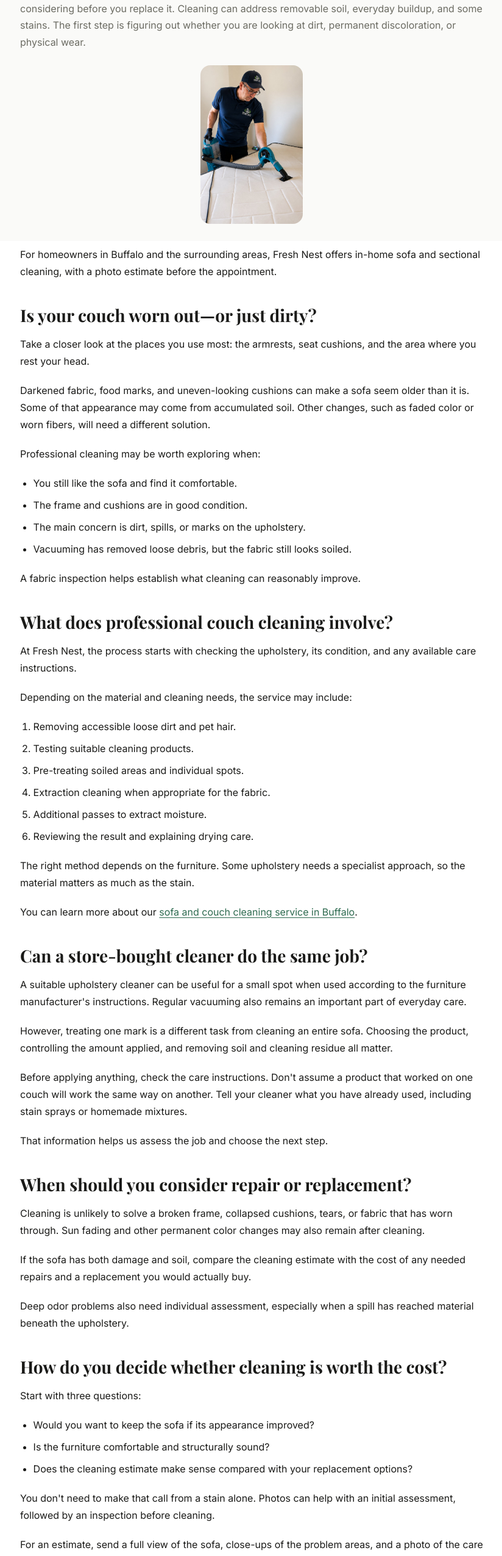
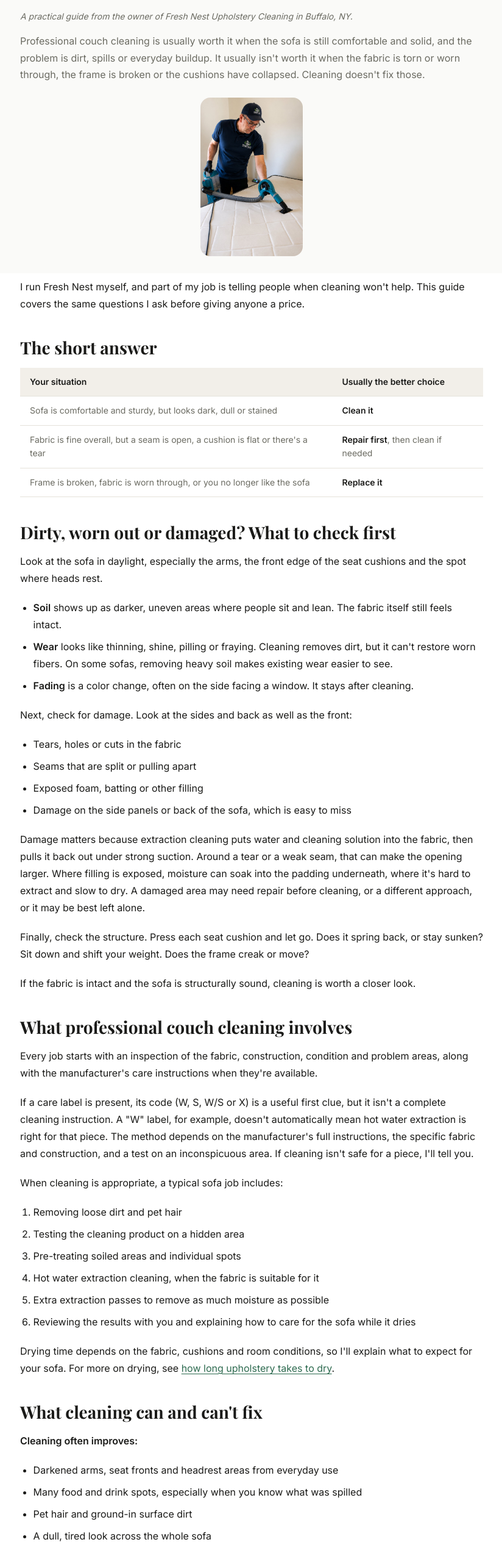
Before and after one commit to freshnestbuffalo/freshnestbuffalo, an Astro site: page /tips/is-professional-couch-cleaning-worth-it in a window 1280 px wide. Shown: the part 240-2791 px from the top of the page at 61% size, without its empty margins (227-1051 px from the left). Built offline with nearby package versions, Linux system fonts and the light colour scheme; Astro itself is replaced by a stand-in of ours.

Commit message:
Update couch cleaning article with improved content and SEO

```diff
--- a/src/pages/tips/is-professional-couch-cleaning-worth-it.astro
+++ b/src/pages/tips/is-professional-couch-cleaning-worth-it.astro
@@ -5,18 +5,19 @@ import Cta from '../../components/Cta.astro';
 
 <Layout
   title="Is Professional Couch Cleaning Worth It? | Fresh Nest"
-  description="Is your couch dirty or worn out? Learn when professional cleaning makes sense, when to replace it, and how to get a Fresh Nest estimate in Buffalo."
+  description="Not sure whether to clean, repair or replace your couch? A Buffalo upholstery cleaner explains what cleaning can fix, what it can't, and what it costs."
   canonical="https://freshnestbuffalo.com/tips/is-professional-couch-cleaning-worth-it"
 >
   <section id="article-hero" class="bg-tint">
     <div class="article-intro">
       <a href="/tips" class="tips-back-link">&larr; Back to Cleaning Tips</a>
       <p class="eyebrow">Cleaning Tips</p>
-      <h1 class="sec-title">Is Professional Couch Cleaning Worth It? When to Clean vs. Replace Your Sofa</h1>
-      <p class="sec-sub">If your sofa is still comfortable and sturdy but looks dirty, professional couch cleaning is worth considering before you replace it. Cleaning can address removable soil, everyday buildup, and some stains. The first step is figuring out whether you are looking at dirt, permanent discoloration, or physical wear.</p>
+      <h1 class="sec-title">Is Professional Couch Cleaning Worth It? When to Clean, Repair or Replace Your Sofa</h1>
+      <p class="article-byline">A practical guide from the owner of Fresh Nest Upholstery Cleaning in Buffalo, NY.</p>
+      <p class="sec-sub">Professional couch cleaning is usually worth it when the sofa is still comfortable and solid, and the problem is dirt, spills or everyday buildup. It usually isn't worth it when the fabric is torn or worn through, the frame is broken or the cushions have collapsed. Cleaning doesn't fix those.</p>
       <img
         src="/images/owner.png"
-        alt="Fresh Nest technician performing professional upholstery extraction cleaning in Buffalo, NY"
+        alt="Fresh Nest owner personally performing professional upholstery cleaning in Buffalo, NY"
         class="article-hero-img"
         width="1006"
         height="1563"
@@ -26,83 +27,146 @@ import Cta from '../../components/Cta.astro';
 
   <section id="article-body" class="bg-white">
     <div class="article-content">
-      <p>For homeowners in Buffalo and the surrounding areas, Fresh Nest offers in-home sofa and sectional cleaning, with a photo estimate before the appointment.</p>
+      <p>I run Fresh Nest myself, and part of my job is telling people when cleaning won't help. This guide covers the same questions I ask before giving anyone a price.</p>
 
-      <h2>Is your couch worn out—or just dirty?</h2>
+      <h2>The short answer</h2>
 
-      <p>Take a closer look at the places you use most: the armrests, seat cushions, and the area where you rest your head.</p>
+      <table>
+        <thead>
+          <tr>
+            <th scope="col">Your situation</th>
+            <th scope="col">Usually the better choice</th>
+          </tr>
+        </thead>
+        <tbody>
+          <tr>
+            <td>Sofa is comfortable and sturdy, but looks dark, dull or stained</td>
+            <td><strong>Clean it</strong></td>
+          </tr>
+          <tr>
+            <td>Fabric is fine overall, but a seam is open, a cushion is flat or there's a tear</td>
+            <td><strong>Repair first</strong>, then clean if needed</td>
+          </tr>
+          <tr>
+            <td>Frame is broken, fabric is worn through, or you no longer like the sofa</td>
+            <td><strong>Replace it</strong></td>
+          </tr>
+        </tbody>
+      </table>
 
-      <p>Darkened fabric, food marks, and uneven-looking cushions can make a sofa seem older than it is. Some of that appearance may come from accumulated soil. Other changes, such as faded color or worn fibers, will need a different solution.</p>
+      <h2>Dirty, worn out or damaged? What to check first</h2>
 
-      <p>Professional cleaning may be worth exploring when:</p>
+      <p>Look at the sofa in daylight, especially the arms, the front edge of the seat cushions and the spot where heads rest.</p>
 
       <ul>
-        <li>You still like the sofa and find it comfortable.</li>
-        <li>The frame and cushions are in good condition.</li>
-        <li>The main concern is dirt, spills, or marks on the upholstery.</li>
-        <li>Vacuuming has removed loose debris, but the fabric still looks soiled.</li>
+        <li><strong>Soil</strong> shows up as darker, uneven areas where people sit and lean. The fabric itself still feels intact.</li>
+        <li><strong>Wear</strong> looks like thinning, shine, pilling or fraying. Cleaning removes dirt, but it can't restore worn fibers. On some sofas, removing heavy soil makes existing wear easier to see.</li>
+        <li><strong>Fading</strong> is a color change, often on the side facing a window. It stays after cleaning.</li>
       </ul>
 
-      <p>A fabric inspection helps establish what cleaning can reasonably improve.</p>
+      <p>Next, check for damage. Look at the sides and back as well as the front:</p>
 
-      <h2>What does professional couch cleaning involve?</h2>
+      <ul>
+        <li>Tears, holes or cuts in the fabric</li>
+        <li>Seams that are split or pulling apart</li>
+        <li>Exposed foam, batting or other filling</li>
+        <li>Damage on the side panels or back of the sofa, which is easy to miss</li>
+      </ul>
 
-      <p>At Fresh Nest, the process starts with checking the upholstery, its condition, and any available care instructions.</p>
+      <p>Damage matters because extraction cleaning puts water and cleaning solution into the fabric, then pulls it back out under strong suction. Around a tear or a weak seam, that can make the opening larger. Where filling is exposed, moisture can soak into the padding underneath, where it's hard to extract and slow to dry. A damaged area may need repair before cleaning, or a different approach, or it may be best left alone.</p>
 
-      <p>Depending on the material and cleaning needs, the service may include:</p>
+      <p>Finally, check the structure. Press each seat cushion and let go. Does it spring back, or stay sunken? Sit down and shift your weight. Does the frame creak or move?</p>
+
+      <p>If the fabric is intact and the sofa is structurally sound, cleaning is worth a closer look.</p>
+
+      <h2>What professional couch cleaning involves</h2>
+
+      <p>Every job starts with an inspection of the fabric, construction, condition and problem areas, along with the manufacturer's care instructions when they're available.</p>
+
+      <p>If a care label is present, its code (W, S, W/S or X) is a useful first clue, but it isn't a complete cleaning instruction. A "W" label, for example, doesn't automatically mean hot water extraction is right for that piece. The method depends on the manufacturer's full instructions, the specific fabric and construction, and a test on an inconspicuous area. If cleaning isn't safe for a piece, I'll tell you.</p>
+
+      <p>When cleaning is appropriate, a typical sofa job includes:</p>
 
       <ol>
-        <li>Removing accessible loose dirt and pet hair.</li>
-        <li>Testing suitable cleaning products.</li>
-        <li>Pre-treating soiled areas and individual spots.</li>
-        <li>Extraction cleaning when appropriate for the fabric.</li>
-        <li>Additional passes to extract moisture.</li>
-        <li>Reviewing the result and explaining drying care.</li>
+        <li>Removing loose dirt and pet hair</li>
+        <li>Testing the cleaning product on a hidden area</li>
+        <li>Pre-treating soiled areas and individual spots</li>
+        <li>Hot water extraction cleaning, when the fabric is suitable for it</li>
+        <li>Extra extraction passes to remove as much moisture as possible</li>
+        <li>Reviewing the results with you and explaining how to care for the sofa while it dries</li>
       </ol>
 
-      <p>The right method depends on the furniture. Some upholstery needs a specialist approach, so the material matters as much as the stain.</p>
+      <p>Drying time depends on the fabric, cushions and room conditions, so I'll explain what to expect for your sofa. For more on drying, see <a href="/tips/how-long-does-upholstery-take-to-dry">how long upholstery takes to dry</a>.</p>
 
-      <p>You can learn more about our <a href="/sofa-cleaning-buffalo-ny">sofa and couch cleaning service in Buffalo</a>.</p>
+      <h2>What cleaning can and can't fix</h2>
+
+      <p><strong>Cleaning often improves:</strong></p>
+
+      <ul>
+        <li>Darkened arms, seat fronts and headrest areas from everyday use</li>
+        <li>Many food and drink spots, especially when you know what was spilled</li>
+        <li>Pet hair and ground-in surface dirt</li>
+        <li>A dull, tired look across the whole sofa</li>
+      </ul>
+
+      <p><strong>Cleaning may not fully remove:</strong></p>
+
+      <ul>
+        <li>Old stains that have set over time</li>
+        <li>Dye transfer, bleach spots and other color damage</li>
+        <li>Rings or marks left by an earlier cleaning attempt</li>
+        <li>Odors, especially when urine or another liquid has soaked into the cushion or frame. I'll assess an odor problem honestly, but I can't promise complete odor removal.</li>
+      </ul>
+
+      <p><strong>Cleaning won't fix:</strong></p>
+
+      <ul>
+        <li>Tears, holes, split seams or worn-through fabric</li>
+        <li>Collapsed cushions or a broken frame</li>
+        <li>Sun fading</li>
+      </ul>
+
+      <p>If your sofa has both damage and dirt, compare the cleaning estimate and a repair quote with the cost of replacement. A well-built sofa can be worth repairing and cleaning. A worn-out one usually isn't.</p>
 
       <h2>Can a store-bought cleaner do the same job?</h2>
 
-      <p>A suitable upholstery cleaner can be useful for a small spot when used according to the furniture manufacturer's instructions. Regular vacuuming also remains an important part of everyday care.</p>
+      <p>For a small, fresh spot, an upholstery cleaner used exactly as the product and furniture manufacturer direct can help. Regular vacuuming is part of normal care, too.</p>
 
-      <p>However, treating one mark is a different task from cleaning an entire sofa. Choosing the product, controlling the amount applied, and removing soil and cleaning residue all matter.</p>
+      <p>Cleaning an entire sofa is a different job. Too much liquid can soak into the cushion and leave rings or brown marks as it dries. Leftover product can attract dirt faster. And a product that worked on one couch may not be safe for another.</p>
 
-      <p>Before applying anything, check the care instructions. Don't assume a product that worked on one couch will work the same way on another. Tell your cleaner what you have already used, including stain sprays or homemade mixtures.</p>
+      <p>If you've already tried something (a store spray, a homemade mix or a rental machine), just let me know what you used. It's common, there's nothing to hide, and it helps me choose a safe approach.</p>
 
-      <p>That information helps us assess the job and choose the next step.</p>
+      <p>For fresh spills, start here: <a href="/tips/coffee-tea-juice-spill-on-couch">what to do after spilling coffee, tea or juice on your couch</a>.</p>
 
-      <h2>When should you consider repair or replacement?</h2>
+      <h2>Is cleaning worth the cost?</h2>
 
-      <p>Cleaning is unlikely to solve a broken frame, collapsed cushions, tears, or fabric that has worn through. Sun fading and other permanent color changes may also remain after cleaning.</p>
+      <p>Fresh Nest sofa cleaning starts at <strong>$89</strong>. The final price depends on size, construction, fabric, condition, stains and odors. <strong>Sectionals and other large pieces are priced individually from photos</strong>, and the starting price doesn't cover a typical large sectional.</p>
 
-      <p>If the sofa has both damage and soil, compare the cleaning estimate with the cost of any needed repairs and a replacement you would actually buy.</p>
+      <p>To decide, compare that estimate with what replacement would actually involve: a comparable new sofa, delivery and getting rid of the old one. Then ask yourself:</p>
 
-      <p>Deep odor problems also need individual assessment, especially when a spill has reached material beneath the upholstery.</p>
+      <ol>
+        <li><strong>Would you keep this sofa if it looked clean again?</strong></li>
+        <li><strong>Is it still comfortable and structurally sound?</strong></li>
+        <li><strong>Does the cleaning estimate make sense compared with replacing it?</strong></li>
+      </ol>
 
-      <h2>How do you decide whether cleaning is worth the cost?</h2>
+      <p>If the answer to all three is yes, cleaning is likely a good investment. If replacement makes more sense, I'll tell you that rather than recommend cleaning that won't solve the problem.</p>
 
-      <p>Start with three questions:</p>
+      <h2>How to get an estimate</h2>
+
+      <p>You don't need to know your fabric type, find a care label or move heavy furniture. Start with the short quote form. After submitting it, follow the instructions on the website to share a few photos:</p>
 
       <ul>
-        <li>Would you want to keep the sofa if its appearance improved?</li>
-        <li>Is the furniture comfortable and structurally sound?</li>
-        <li>Does the cleaning estimate make sense compared with your replacement options?</li>
+        <li>The whole sofa</li>
+        <li>Close-ups of the areas that bother you</li>
+        <li>Any damage you know about, such as tears, split seams or exposed filling</li>
       </ul>
 
-      <p>You don't need to make that call from a stain alone. Photos can help with an initial assessment, followed by an inspection before cleaning.</p>
+      <p>I'll review the photos, explain what cleaning can realistically improve, and give you a free estimate before anything is scheduled. The final inspection happens in person before any cleaning begins.</p>
 
-      <p>For an estimate, send a full view of the sofa, close-ups of the problem areas, and a photo of the care label if available. Mention any previous cleaning attempts and your location.</p>
+      <p>Fresh Nest is owner-operated and serves Buffalo, Amherst, Williamsville, Clarence, East Amherst, Cheektowaga, Lancaster, Tonawanda, West Seneca, Orchard Park and Depew.</p>
 
-      <h2>Get a sofa cleaning estimate from Fresh Nest</h2>
-
-      <p>Before replacing a sofa because of dirt or stains, let Fresh Nest help you assess it.</p>
-
-      <p>Fresh Nest Upholstery Cleaning provides owner-operated couch and sectional cleaning in Buffalo and surrounding communities, including Amherst, Williamsville, Clarence, East Amherst, Cheektowaga, Lancaster, Tonawanda, West Seneca, Orchard Park, and Depew.</p>
-
-      <p>Submit your details through our website, then send photos for a free estimate. We'll discuss the price, availability, and what may improve with cleaning.</p>
+      <p><em>Related: <a href="/tips/how-often-to-clean-your-couch">How often should you have your couch professionally cleaned?</a></em></p>
     </div>
   </section>
 
@@ -113,6 +177,7 @@ import Cta from '../../components/Cta.astro';
         { label: 'Get Your Free Sofa Cleaning Estimate', href: '/sofa-cleaning-buffalo-ny#quote', variant: 'primary' },
       ]}
     />
+    <p class="area-note">Questions first? Call <a href="tel:+17162046437">(716) 204-6437</a>.</p>
   </section>
 
   <section id="tips-footer-nav" class="bg-white">
@@ -150,6 +215,13 @@ import Cta from '../../components/Cta.astro';
   .article-intro {
     max-width: 760px;
     margin: 0 auto;
+  }
+  .article-byline {
+    font-size: 14px;
+    font-style: italic;
+    color: #6B6B62;
+    line-height: 1.6;
+    margin: -0.25rem 0 1rem;
   }
   .article-intro .sec-sub {
     max-width: none;
@@ -203,4 +275,44 @@ import Cta from '../../components/Cta.astro';
       color: #1B4332;
     }
   }
+  .article-content table {
+    width: 100%;
+    border-collapse: collapse;
+    margin: 0 0 1.5rem;
+    font-size: 14px;
+  }
+  .article-content th,
+  .article-content td {
+    text-align: left;
+    vertical-align: top;
+    padding: 0.75rem 1rem;
+    border-bottom: 1px solid #E5E2DA;
+    line-height: 1.6;
+  }
+  .article-content th {
+    font-family: 'Inter', sans-serif;
+    font-weight: 600;
+    color: #1A1A18;
+    background: #F2EFE9;
+  }
+  .article-content td {
+    color: #6B6B62;
+  }
+  .article-content td strong {
+    color: #1A1A18;
+  }
+  #final-cta .area-note a {
+    color: #2D6A4F;
+    text-decoration: underline;
+    text-underline-offset: 3px;
+  }
+  @media (max-width: 600px) {
+    .article-content table {
+      font-size: 13px;
+    }
+    .article-content th,
+    .article-content td {
+      padding: 0.6rem 0.6rem;
+    }
+  }
 </style>
```
